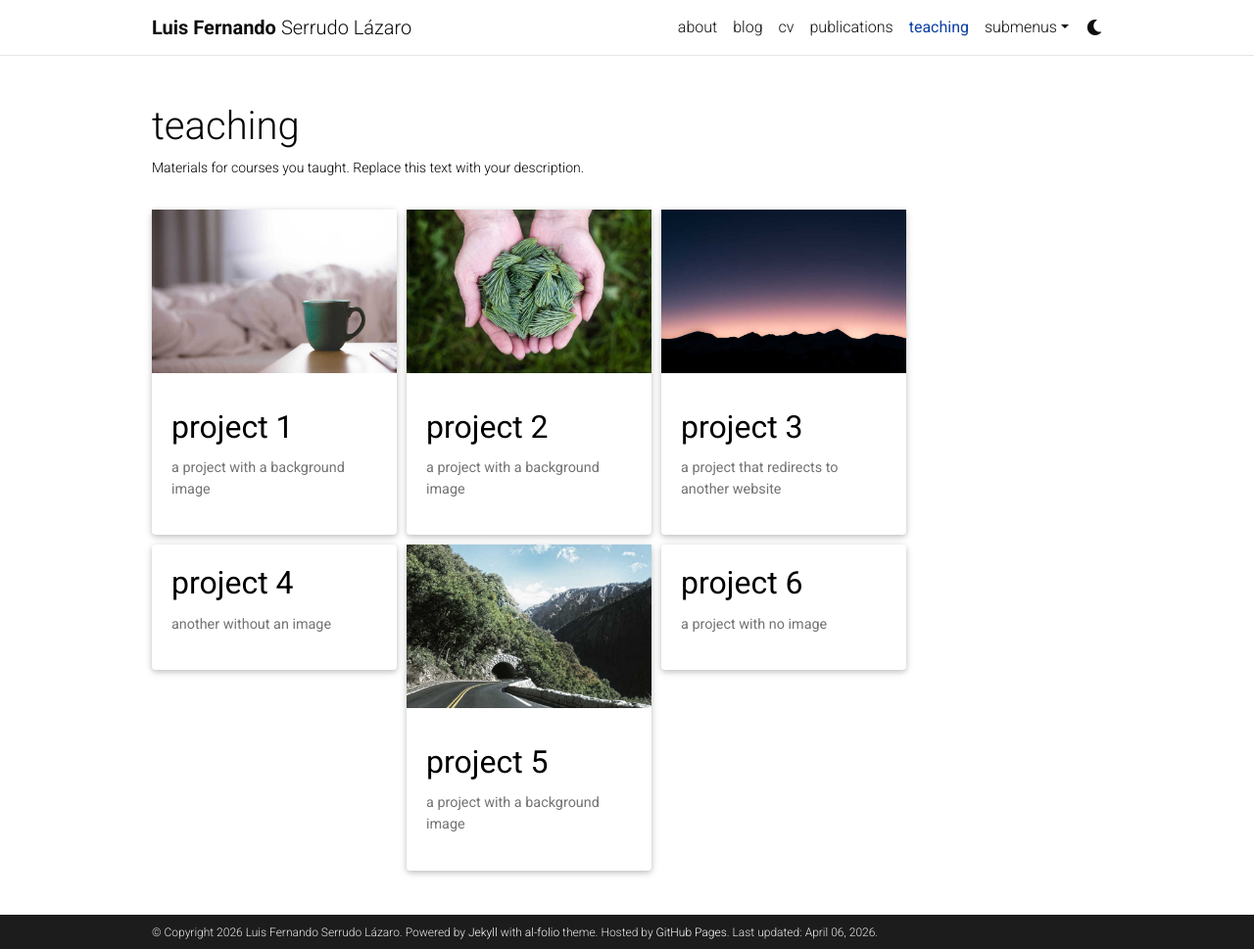
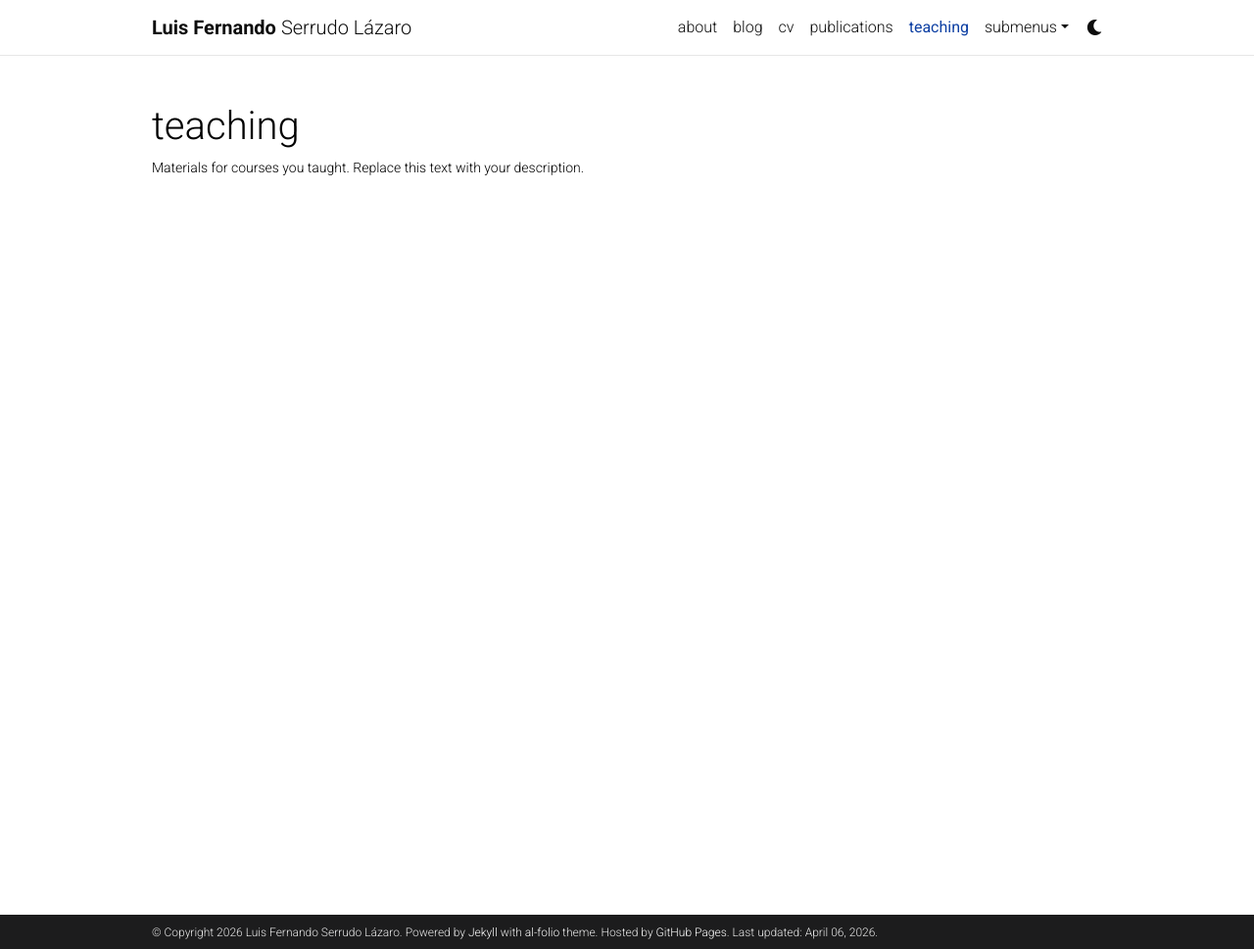
Before and after one commit to lserrudo/lserrudo.github.io, a Jekyll site: the page built from _pages/teaching.md, in a window 1280 px wide and 969 px high. Shown: the whole window at 98% size. Built offline with Jekyll 4.4.1, drawn with Linux system fonts in a browser that asks for light colours; full-size pictures stand in for the smaller copies a plugin makes; comment, search, counter and statistics services are not loaded; a style sheet for code colours, icons or effects is not loaded.

Commit message:
Filter projects by teaching category before sorting

```diff
--- a/_pages/teaching.md
+++ b/_pages/teaching.md
@@ -10,9 +10,9 @@
 
 
 <div class="projects">
-  {% assign sorted_projects = site.projects | sort: "importance" %}
+  {% assign teaching_projects = site.projects | where: "category", "teaching" | sort: "importance" %}
   <div class="grid">
-    {% for project in sorted_projects %}
+    {% for project in teaching_projects %}
       {% include projects.html %}
     {% endfor %}
   </div>
```
